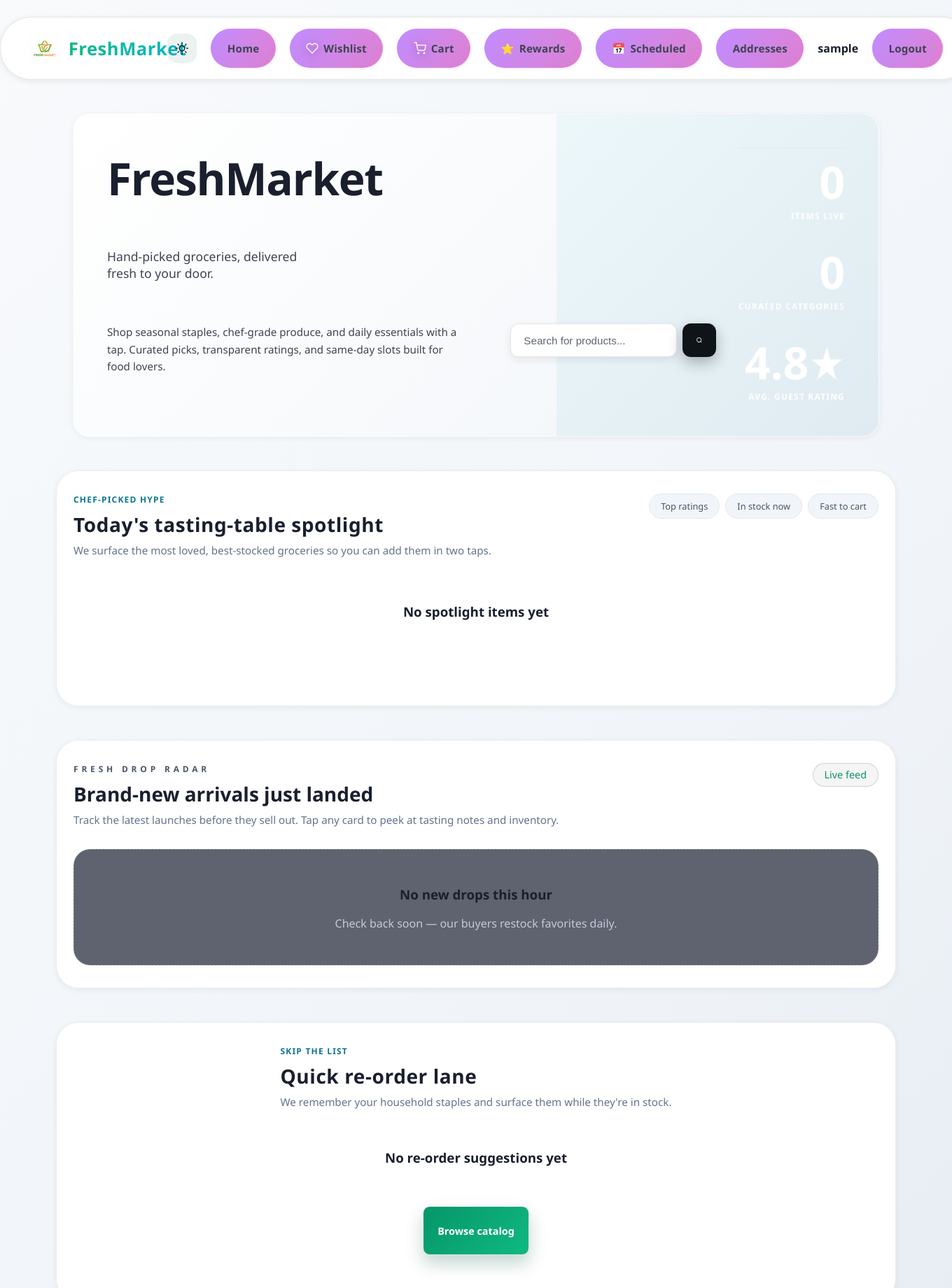
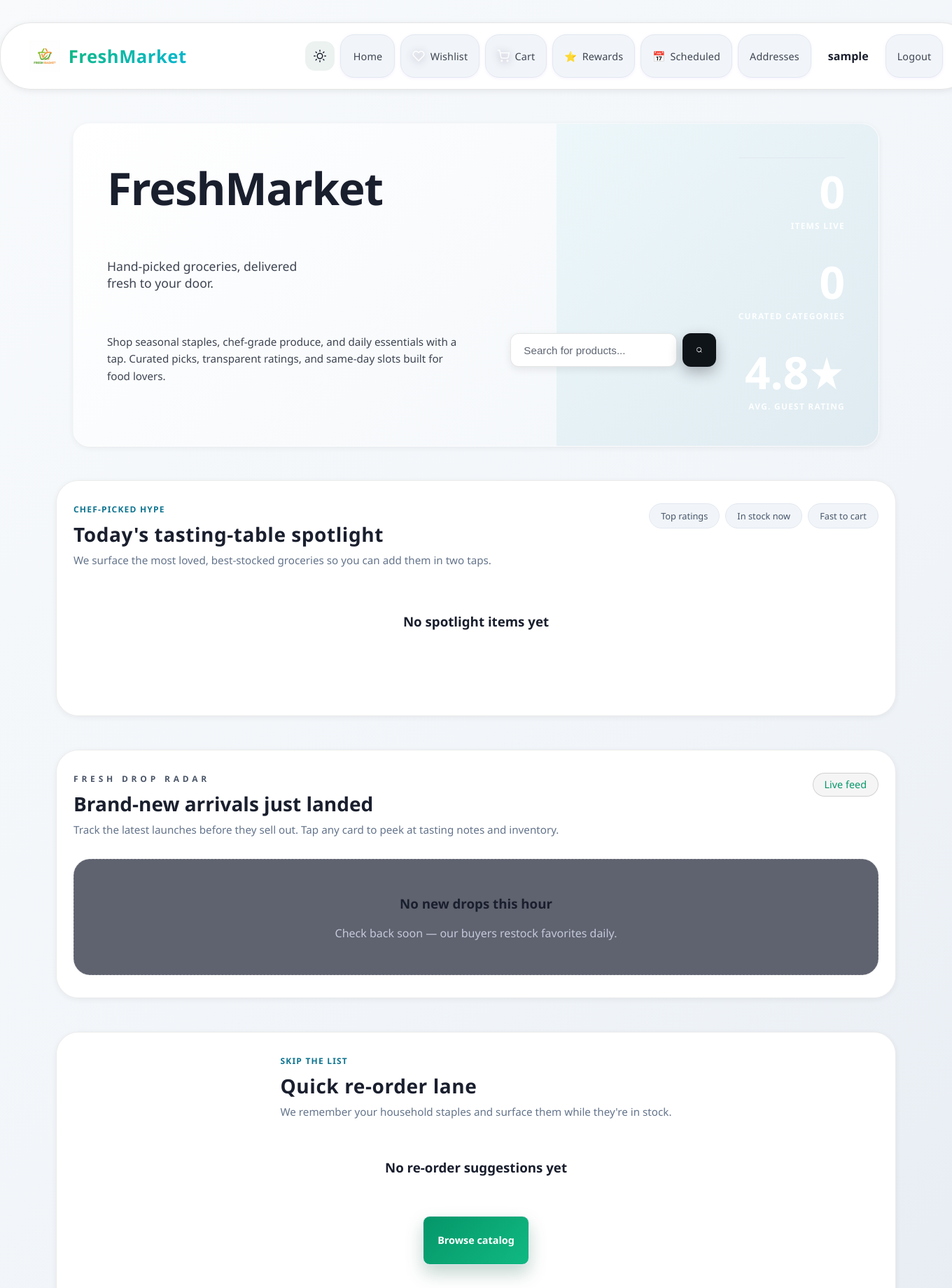
Before and after one commit to saicharan1203/online-grossery-store, a Flask app: page / in a window 1360 px wide. Shown: the top 1840 px of the page at 70% size. Run offline with Flask 3, Linux system fonts and the light colour scheme; the visitor is signed in with stand-in values (Sample User, id 1); data that the repository does not hold is empty.

Commit message:
Add sticky navigation bar for quick access while scrolling

```diff
--- a/static/homepage_modern.css
+++ b/static/homepage_modern.css
@@ -3,10 +3,92 @@
    Light Mode + Dark Mode Design
    ============================================ */
 
+/* === STICKY NAVIGATION === */
+.top-nav {
+    position: sticky !important;
+    top: 0 !important;
+    z-index: 1000 !important;
+    backdrop-filter: blur(12px);
+    -webkit-backdrop-filter: blur(12px);
+    box-shadow: 0 2px 20px rgba(0, 0, 0, 0.1);
+    transition: all 0.3s ease;
+}
+
+/* Light mode nav enhancement */
+.top-nav {
+    background: rgba(255, 255, 255, 0.95) !important;
+    border-bottom: 1px solid rgba(0, 0, 0, 0.08);
+}
+
+/* Dark mode nav enhancement */
+body[data-theme="dark"] .top-nav {
+    background: rgba(15, 23, 42, 0.95) !important;
+    border-bottom: 1px solid rgba(6, 182, 212, 0.2);
+    box-shadow:
+        0 2px 20px rgba(0, 0, 0, 0.3),
+        0 0 30px rgba(6, 182, 212, 0.1);
+}
+
+/* Nav links styling for visibility */
+.top-nav .links {
+    display: flex;
+    align-items: center;
+    gap: 0.5rem;
+    flex-wrap: wrap;
+}
+
+.top-nav .nav-link {
+    padding: 0.5rem 1rem;
+    border-radius: 20px;
+    font-weight: 500;
+    font-size: 0.9rem;
+    transition: all 0.2s ease;
+    white-space: nowrap;
+}
+
+/* Light mode nav links */
+.top-nav .nav-link {
+    color: #475569;
+    background: #f1f5f9;
+    border: 1px solid #e2e8f0;
+}
+
+.top-nav .nav-link:hover {
+    background: #0e7490;
+    color: #ffffff;
+    border-color: #0e7490;
+}
+
+/* Dark mode nav links */
+body[data-theme="dark"] .top-nav .nav-link {
+    color: #e2e8f0;
+    background: rgba(30, 41, 59, 0.8);
+    border: 1px solid rgba(139, 92, 246, 0.3);
+}
+
+body[data-theme="dark"] .top-nav .nav-link:hover {
+    background: rgba(6, 182, 212, 0.2);
+    border-color: #06b6d4;
+    color: #22d3ee;
+    box-shadow: 0 0 15px rgba(6, 182, 212, 0.3);
+}
+
+/* Username badge */
+.top-nav .nav-user {
+    padding: 0.5rem 1rem;
+    color: #0e7490;
+    font-weight: 600;
+}
+
+body[data-theme="dark"] .top-nav .nav-user {
+    color: #67e8f9;
+}
+
 /* === LIGHT MODE (Default) === */
 .home-page {
     background: linear-gradient(135deg, #f8fafc 0%, #f1f5f9 50%, #e2e8f0 100%);
     min-height: 100vh;
+    padding-top: 0.5rem;
 }
 
 /* === HERO SECTION === */
```
